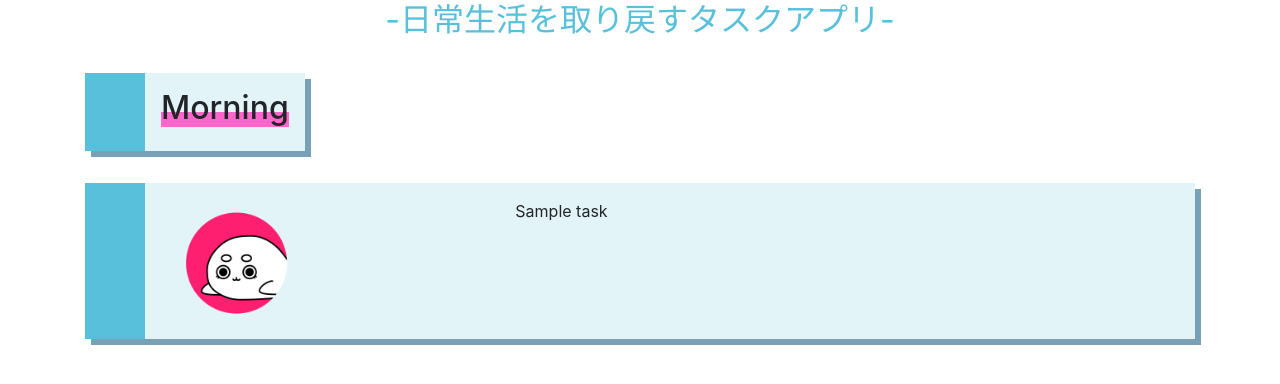
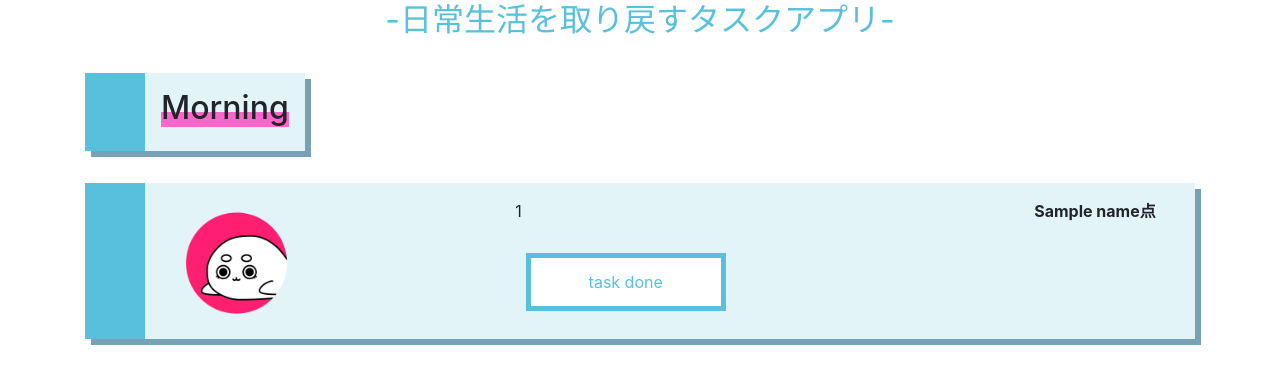
Before and after one commit to DLPJ-MUDS/daily-life-is-a-game, a Flask app: template login/main/templates/entries/task.html in a window 1280 px wide. Shown: the part 155-539 px from the top of the page. Run offline with Flask 2, Linux system fonts and the light colour scheme; the template is opened without the code that fills it: most values are stand-ins (such as "Sample title", 1, 10 or a date in 2020); some libraries are stand-ins or nearby versions.

Commit message:
task調整

```diff
--- a/login/main/static/style/style.css
+++ b/login/main/static/style/style.css
@@ -298,7 +298,27 @@ background    : rgba(89, 192, 220);
 background    : rgba(227, 244, 249);
 }
 
-
+.nohover_btn_pink_2 {
+    /* display       : inline-block; */
+    text-align    : center;
+    /* font-size     : 20pt;    */
+    margin: 2%;
+    margin-top: 1%;
+    /* margin-left: 110%; */
+    cursor        : pointer;     /* カーソル   */
+    padding       : 12px 10px;
+    /* background    : rgb(255, 255, 255); */
+    color         : rgba(255, 31, 113);
+    /* color: rgba(89, 192, 220); */
+    width: 200px;
+    transition: 0.3s;
+    border-width: 4px;
+    border-style: solid;
+    /* border-radius: 50%; */
+    border-color: rgba(255, 31, 113);
+    /* border-color: rgba(89, 192, 220); */
+    /* border-color: rgba(227, 244, 249); */
+  }
 
 
 
--- a/login/main/templates/entries/task.html
+++ b/login/main/templates/entries/task.html
@@ -10,7 +10,7 @@
     </div>
 
     <!-- タスク -->
-    {% for task in tasks %}
+    {% for key in tasks  %}
       <div class="row elem_1">
 
         <div class="col-4 icon_s">
@@ -18,15 +18,29 @@
         </div>
         <div class="col-8">
           <form action="{{ url_for('task_done') }}" method="post">
-            <input type="text" onClick="this.form.submit();" name="task" value="タスク内容識別" readonly style="display: none;">
-            <span>{{task}}</span>
+            <div style="display: grid;grid-template-columns: 4fr 1fr;">
+              {% if tasks[key][1] == 1 %}
+              <div>
+                <input type="text" class="tasks" name="task" value="{{ key }}" readonly style="display: none;">
+                <span>{{tasks[key][0]}}</span><br><br>
+                <button type="submit" class="nohover_btn_pink_2" style="cursor: default" disabled><strong> ☑ FIN </strong></button>
+              </div>
+              <div style="position: relative;color: rgba(255, 31, 113);">
+                <Strong>{{tasks[key][2][0]}}点</Strong><!-- 朝 0 昼 1 夜 2-->
+              </div>
+              {% else %}
+              <div>
+                <input type="text" class="tasks" name="task" value="{{ key }}" readonly style="display: none;">
+                <span>{{tasks[key][0]}}</span><br><br>
+                <button type="submit" class="btn_pink_2">task done</button>
+              </div>
+              <div style="position: relative;">
+                <Strong>{{tasks[key][2][0]}}点</Strong><!-- 朝 0 昼 1 夜 2-->
+              </div>
+              {% endif %}
+            </div>
           </form>
         </div>
-
-
-        <!--<div class="col-2">
-          <p>point</p>
-        </div>-->
       </div>
     {% endfor %}
     <!-- /タスク -->
```
Also changed, not shown: login/main/views.py (+7 -4 lines), login/main/static/img/taskdone.png (added).
